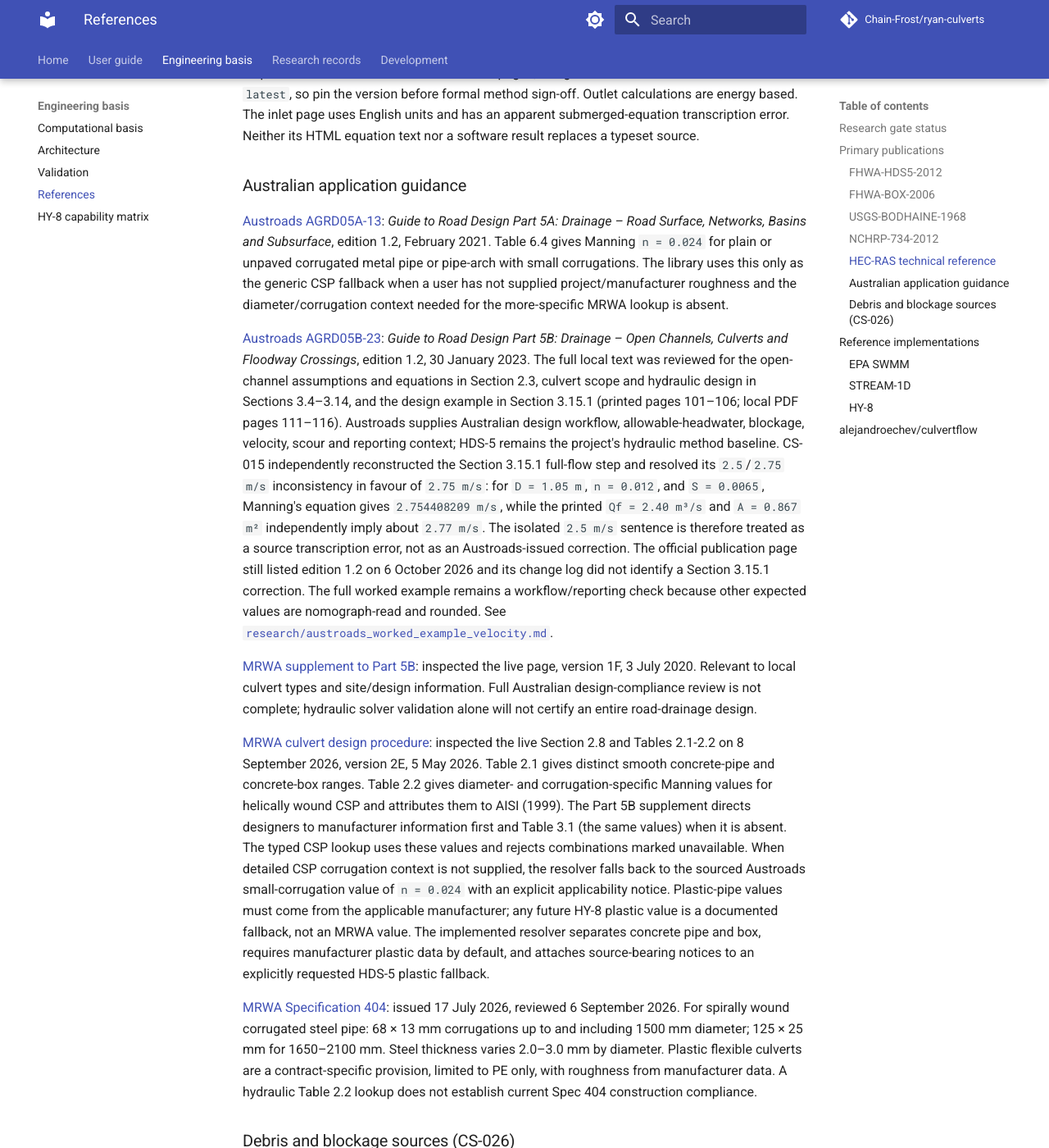
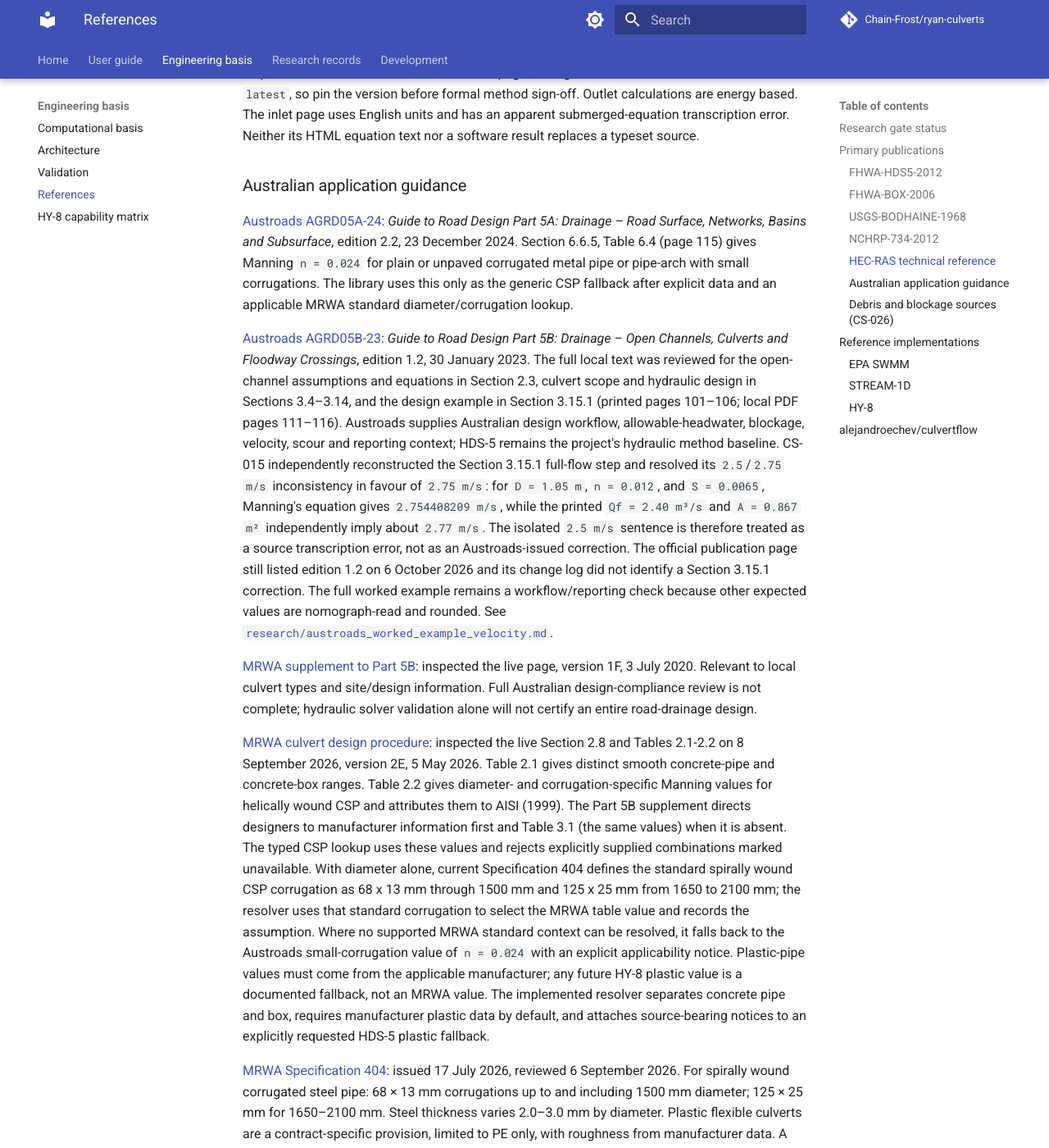
Before and after one commit to Chain-Frost/ryan-culverts, an MkDocs documentation site: the page built from docs/references.md, in a window 1280 px wide and 1400 px high, scrolled down 5532 px. Shown: the whole window at 82% size. Built offline with MkDocs 1.6.1 and Material for MkDocs 9.7.7, drawn with Linux system fonts in a browser that asks for light colours; comment, search, counter and statistics services are not loaded.

Commit message:
Update Australian CSP default references

```diff
--- a/docs/references.md
+++ b/docs/references.md
@@ -186,12 +186,11 @@
 
 ### Australian application guidance
 
-[Austroads AGRD05A-13][austroads-5a]: *Guide to Road Design Part 5A: Drainage – Road
-Surface, Networks, Basins and Subsurface*, edition 1.2, February 2021. Table 6.4 gives
-Manning `n = 0.024` for plain or unpaved corrugated metal pipe or pipe-arch with small
-corrugations. The library uses this only as the generic CSP fallback when a user has not
-supplied project/manufacturer roughness and the diameter/corrugation context needed for
-the more-specific MRWA lookup is absent.
+[Austroads AGRD05A-24][austroads-5a]: *Guide to Road Design Part 5A: Drainage – Road
+Surface, Networks, Basins and Subsurface*, edition 2.2, 23 December 2024. Section 6.6.5,
+Table 6.4 (page 115) gives Manning `n = 0.024` for plain or unpaved corrugated metal
+pipe or pipe-arch with small corrugations. The library uses this only as the generic CSP
+fallback after explicit data and an applicable MRWA standard diameter/corrugation lookup.
 
 [Austroads AGRD05B-23][austroads]: *Guide to Road Design Part 5B: Drainage – Open
 Channels, Culverts and Floodway Crossings*, edition 1.2, 30 January 2023.
@@ -222,9 +221,13 @@
 diameter- and corrugation-specific Manning values for helically wound CSP and attributes
 them to AISI (1999). The Part 5B supplement directs designers to manufacturer information
 first and Table 3.1 (the same values) when it is absent. The typed CSP lookup uses
-these values and rejects combinations marked unavailable. When detailed CSP corrugation
-context is not supplied, the resolver falls back to the sourced Austroads small-corrugation
-value of `n = 0.024` with an explicit applicability notice. Plastic-pipe values must
+these values and rejects explicitly supplied combinations marked unavailable. With
+diameter alone, current Specification 404 defines the standard spirally wound CSP
+corrugation as 68 x 13 mm through 1500 mm and 125 x 25 mm from 1650 to 2100 mm; the
+resolver uses that standard corrugation to select the MRWA table value and records the
+assumption. Where no supported MRWA standard context can be resolved, it falls back to
+the Austroads small-corrugation value of `n = 0.024` with an explicit applicability
+notice. Plastic-pipe values must
 come from the applicable manufacturer; any future HY-8 plastic value is a documented
 fallback, not an MRWA value. The implemented resolver separates concrete pipe and box,
 requires manufacturer plastic data by default, and attaches source-bearing notices to an
```
